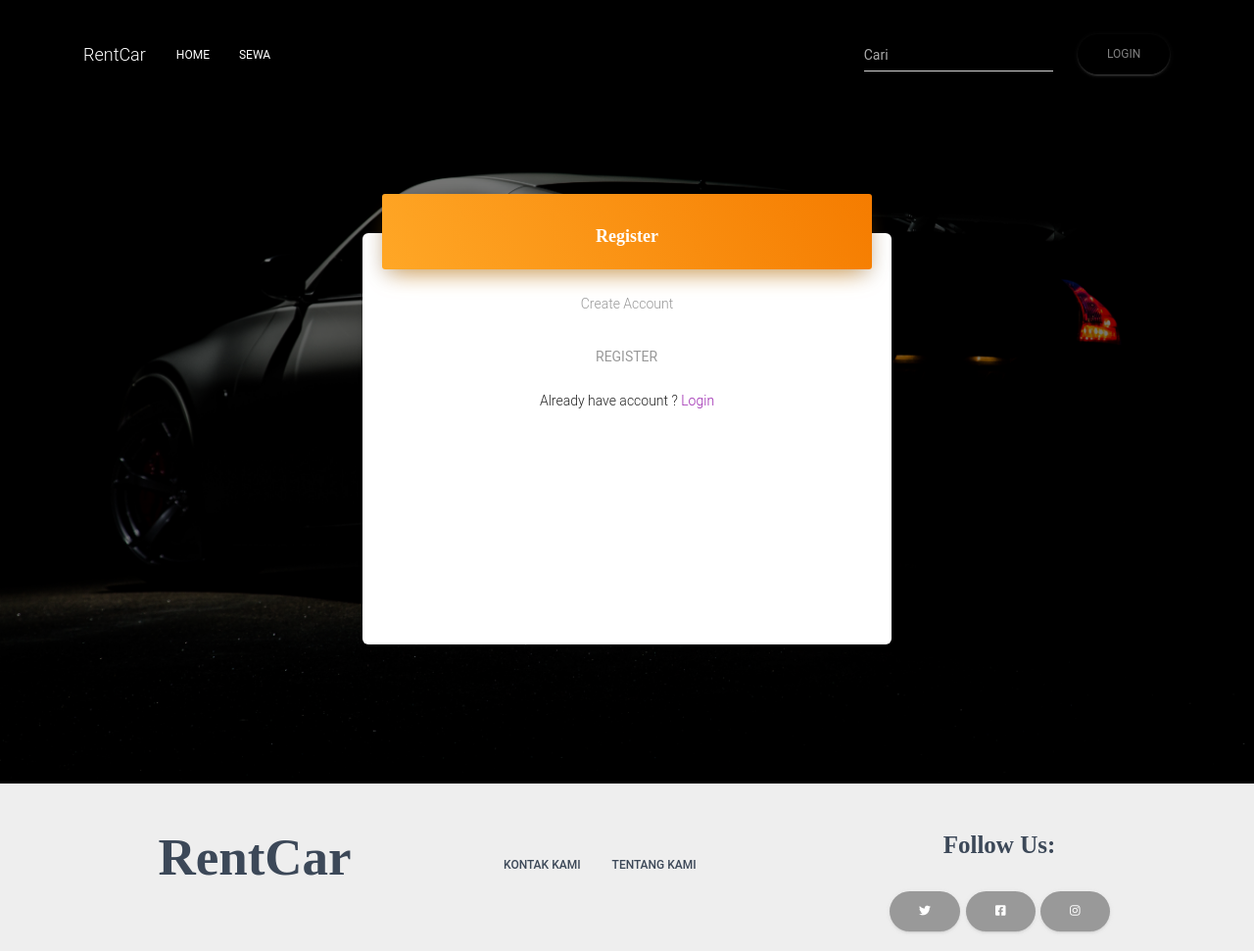
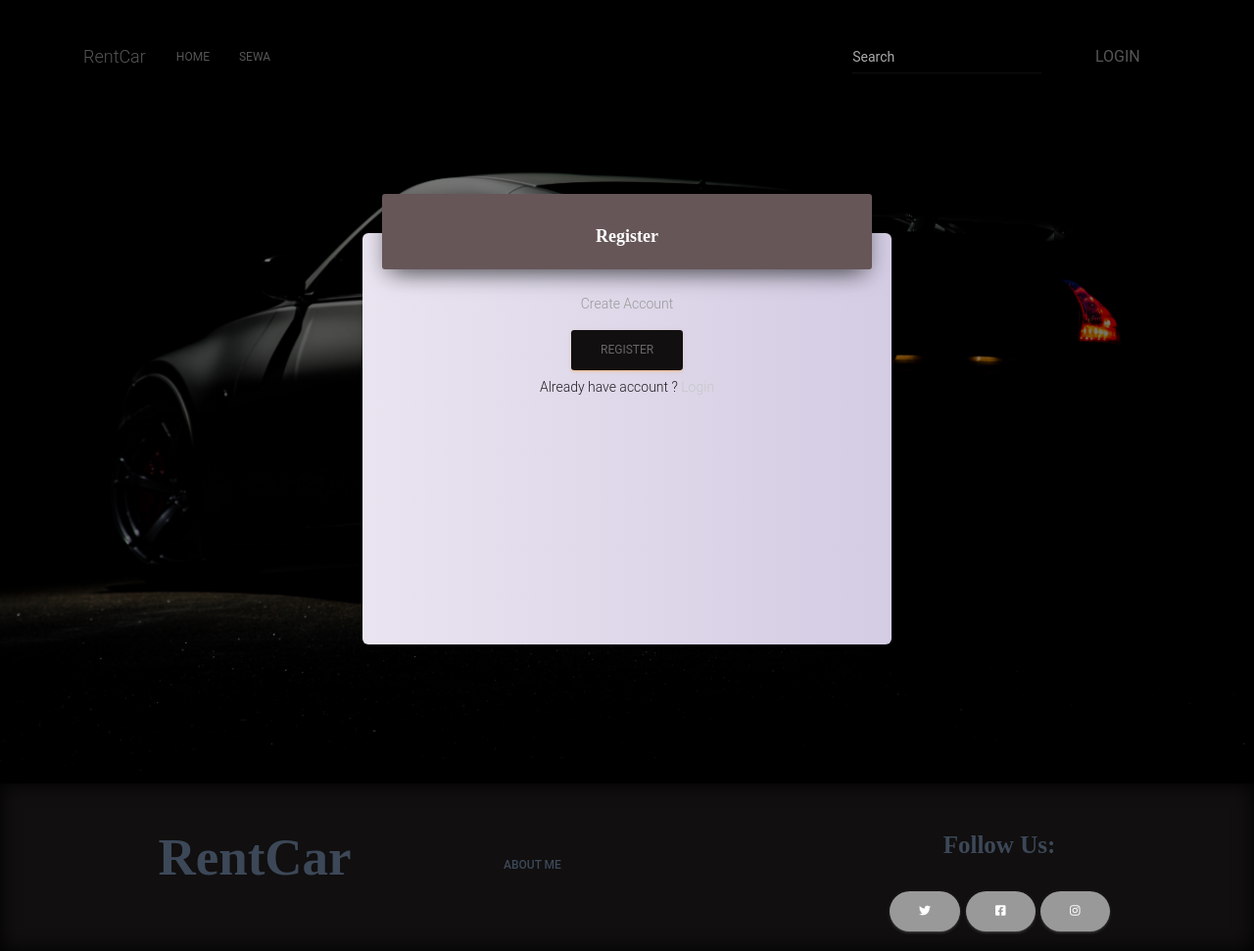
Before and after one commit to aqilfiqran/RentCar, a Django app: template core/templates/auth/registration.html in a window 1280 px wide. Shown: the whole page at 98% size. Run offline with Django 3.2, Linux system fonts and the light colour scheme; the template is opened without the code that fills it, so the values that code supplies are empty; some libraries are stand-ins or nearby versions.

Commit message:
front end update

```diff
--- a/car/templates/car/create.html
+++ b/car/templates/car/create.html
@@ -17,7 +17,7 @@
                 {{forms}}
                 {{forms.errors}}
                 {% endfor %}
-                <button class="btn btn-primary" type="submit">Submit</button>
+                <button class="btn btn-warning" type="submit">Submit</button>
             </form>
         </div>
     </div>
--- a/car/urls.py
+++ b/car/urls.py
@@ -1,6 +1,6 @@
 from django.contrib import admin
 from django.urls import path, include
-from .views import SewaListView, SewaCreateView, CarDeleteView, CarCreateView, CarDetailView, CarListView, index, CarUpdateView
+from .views import About, SewaListView, SewaCreateView, CarDeleteView, CarCreateView, CarDetailView, CarListView, index, CarUpdateView
 
 app_name = 'car'
 urlpatterns = [
@@ -12,5 +12,6 @@ urlpatterns = [
          SewaListView.as_view(), name='sewalist'),
     path('update/<int:pk>', CarUpdateView.as_view(), name='update'),
     path('delete/<int:pk>', CarDeleteView.as_view(), name='delete'),
-    path('detail/<slug:slug>/', CarDetailView.as_view(), name='detail')
+    path('detail/<slug:slug>/', CarDetailView.as_view(), name='detail'),
+    path('about/', About.as_view(), name="about")
 ]
--- a/core/forms.py
+++ b/core/forms.py
@@ -3,7 +3,7 @@ from django import forms
 
 
 class UserForm(forms.ModelForm):
-    password = forms.CharField(widget=forms.PasswordInput)
+    # password = forms.CharField(widget=forms.PasswordInput)
 
     class Meta:
         model = User
@@ -15,7 +15,7 @@ class UserForm(forms.ModelForm):
                     'placeholder': 'Your Email',
                 }
             ),
-            'password': forms.TextInput(
+            'password': forms.PasswordInput(
                 attrs={
                     'class': 'form-control',
                     'placeholder': 'Your Password'
@@ -35,7 +35,7 @@ class UserForm(forms.ModelForm):
             ),
             'stnk': forms.FileInput(
                 attrs={
-                    'class': 'form-control-file'
+                    'class': 'inputFileHidden',
                 }
             ),
         }
--- a/core/templates/auth/login.html
+++ b/core/templates/auth/login.html
@@ -16,7 +16,6 @@
                         <h4 class="card-title">Login</h4>
                     </div>
                     <p class="description text-center pt-4">MyAccount</p>
-                    {% comment %} <?= $this->session->flashdata('pesan'); ?> {% endcomment %}
                     <div class="card-body pt-2">
                         <div class="input-group">
                             <div class="input-group-prepend">
@@ -37,7 +36,7 @@
                         </div>
                     </div>
                     <div class="footer text-center pt-3">
-                        <button type="submit" name="login" class="btn btn-dark btn-link btn-wd btn-lg">Login</button>
+                        <button type="submit" name="login" class="btn btn-warning">Login</button>
                     </div>
                     <div class="create-ac text-center">
                         <p>Didn't have any account? <a href="{% url 'auth:register' %}">Click Here</a></p>
--- a/core/templates/auth/registration.html
+++ b/core/templates/auth/registration.html
@@ -10,7 +10,7 @@
     <div class="row">
         <div class="col-lg-6 col-md-6 ml-auto mr-auto mt-5 pt-5">
             <div class="card card-login">
-                <form class="form" method="POST" action="">
+                <form class="form" method="POST" enctype="multipart/form-data" action="">
                     {% csrf_token %}
                     <div class="card-header card-header-warning text-center">
                         <h4 class="card-title">Register</h4>
@@ -18,20 +18,35 @@
                     <!-- tampilan untuk membuat akun -->
                     <p class="description text-center pt-2">Create Account</p>
                     <div class="card-body">
-                        {% for forms  in form %}
+                        {% for icon,forms  in form %}
+                        {% if forloop.counter is 4 %}
                         <div class="input-group">
                             <div class="input-group-prepend">
                                 <span class="input-group-text">
-                                    <i class="{{icon.forms.label}}"></i>
+                                    <i class="{{icon}}"></i>
+                                </span>
+                            </div>
+                            <div class="form-group form-file-upload form-file-simple">
+                                <input type="text" class="form-control inputFileVisible"
+                                    placeholder="Simple chooser...">
+                                {{forms}}
+                            </div>
+                        </div>
+                        {% else %}
+                        <div class="input-group">
+                            <div class="input-group-prepend">
+                                <span class="input-group-text">
+                                    <i class="{{icon}}"></i>
                                 </span>
                             </div>
                             {{forms}}
                         </div>
+                        {% endif %}
+
                         {% endfor %}
                     </div>
                     <div class="footer text-center">
-                        <button type="submit" name="register"
-                            class="btn btn-dark btn-link btn-wd btn-lg">Register</button>
+                        <button type="submit" name="register" class="btn btn-warning">Register</button>
                     </div>
                     <!-- menghubungkan ke halaman login -->
                     <div class="create-ac text-center pb-2">
--- a/core/urls.py
+++ b/core/urls.py
@@ -1,6 +1,6 @@
 from django.contrib import admin
 from django.urls import path, include
-from .views import EditProfil,UserFormView, LoginView, LogoutView
+from .views import EditProfil, UserFormView, LoginView, LogoutView
 
 app_name = 'core'
 urlpatterns = [
--- a/static/css/style.css
+++ b/static/css/style.css
@@ -1,6 +1,179 @@
-/* .jumbotron {
-    background-image: url("/static/img/mobil.jpg");
-    background-position: center;
+.bg-darks {
+    background-color: rgb(17, 15, 15) !important;
+    box-shadow: 0px 0px 10px black,
+        0px 0px 15px black,
+        0px 0px 20px black inset;
+}
+
+nav .btn {
+    color: #555;
+    box-shadow: none;
+    transition: .7s;
+    font-size: 16px;
+}
+
+nav .btn:hover {
+    color: white;
+    box-shadow: 0 2px 2px 0 rgba(36, 34, 34, 0.3),
+        0 3px 1px -2px rgba(36, 34, 34, 0.5),
+        0 1px 5px 0 rgba(36, 34, 34, 0.7) inset;
+}
+
+.form-control,
+.is-focused .form-control {
+    background-image: linear-gradient(to top, rgb(66, 63, 63) 2px, rgba(156, 39, 176, 0) 2px),
+        linear-gradient(to top, rgb(17, 15, 15) 1px, rgba(210, 210, 210, 0) 1px);
+}
+
+.nav-link:hover,
+.navbar-brand:hover {
+    color: white !important;
+}
+
+.nav-link,
+.navbar-brand {
+    transition: .7s;
+}
+
+.navbar.navbar-transparent {
+    color: #555;
+}
+
+.dropdown-menu {
+    background-color: rgb(17, 16, 16);
+}
+
+.dropdown-menu .dropdown-item:hover,
+.dropdown-menu .dropdown-item:focus,
+.dropdown-menu a:hover,
+.dropdown-menu a:focus,
+.dropdown-menu a:active {
+    background-color: rgb(61, 55, 55);
+    box-shadow: none;
+}
+
+.dropdown-menu .dropdown-item,
+.dropdown-menu li>a {
+    transition: .5s;
+    color: white;
+}
+
+.dropdown-divider {
+    height: 0;
+    margin: 0.5rem 0;
+    overflow: hidden;
+    border-top: 1px solid #e9ecef;
+    border-top-width: 1px;
+    border-top-style: solid;
+    border-top-color: #555;
+}
+
+.card {
+    background: #D3CCE3;
+    /* fallback for old browsers */
+    background: -webkit-linear-gradient(to right, #E9E4F0, #D3CCE3);
+    /* Chrome 10-25, Safari 5.1-6 */
+    background: linear-gradient(to right, #E9E4F0, #D3CCE3);
+    /* W3C, IE 10+/ Edge, Firefox 16+, Chrome 26+, Opera 12+, Safari 7+ */
+}
+
+.card .card-header-warning,
+.card.bg-warning,
+.card.card-rotate.bg-warning .front,
+.card.card-rotate.bg-warning .back {
+    background: rgb(102, 86, 88);
+    box-shadow: 0 5px 20px 0px rgba(0, 0, 0, 0.2),
+        0 13px 24px -11px rgba(0, 0, 0, 0.6);
+}
+
+.btn.btn-warning {
+    border: none;
+    color: rgb(104, 102, 102);
+    background-color: rgb(17, 15, 15) !important;
+    transition: .7s;
+}
+
+.btn.btn-warning:focus,
+.btn.btn-warning.focus,
+.btn.btn-warning:hover {
+    color: rgb(17, 15, 15);
+    background-color: rgb(104, 102, 102);
+}
+
+.btn-warning:before {
+    content: '';
+    box-sizing: border-box;
+    position: absolute;
+    top: 0;
+    left: 0;
+    width: 50%;
+    height: 100%;
+    z-index: -1;
+    background: rgb(104, 102, 102);
+    transform: scaleX(0);
+    transition: .5s;
+    transform-origin: left;
+    border-radius: 3px 0px 0px 3px;
+}
+
+.btn-warning:hover:before {
+    transform: scaleX(1);
+    transform-origin: right;
+}
+
+.btn-warning:after {
+    content: '';
+    border-radius: 0px 3px 3px 0px;
+    box-sizing: border-box;
+    position: absolute;
+    top: 0;
+    right: 0;
+    width: 50%;
+    height: 100%;
+    z-index: -1;
+    background: rgb(104, 102, 102);
+    transform: scaleX(0);
+    transition: .5s;
+    transform-origin: right;
+}
+
+.btn-warning:hover:after {
+    transform: scaleX(1);
+    transform-origin: left;
+}
+
+a {
+    color: rgb(199, 199, 199);
+}
+
+a:hover {
+    color: rgb(98, 98, 98);
+}
+
+.page-link {
+    background-color: rgb(17, 15, 15);
+    transition: .5s;
+    color: rgb(98, 98, 98);
+}
+
+.page-link:hover {
+    background-color: rgb(98, 98, 98);
+    color: rgb(17, 15, 15);
+}
+
+.header-filter {
     background-size: cover;
-    height: 100vh;
-} */
+}
+
+#mybody {
+    position: relative;
+}
+
+footer {
+    box-sizing: border-box;
+    position: relative;
+    background-color: rgb(17, 15, 15) !important;
+    box-shadow: 0px 0px 10px black,
+        0px 0px 15px black,
+        0px 0px 20px black inset;
+}
--- a/static/js/parallax.js
+++ b/static/js/parallax.js
@@ -1 +1,6 @@
-const parallax = document.querySelector('.jumbotron')
+const parallax = document.querySelector('#mybody')
+
+window.addEventListener('scroll', () => {
+    let scroll = window.pageYOffset
+    // parallax.style.bacgroundPositionY = scroll * 5 + 'px'
+})
--- a/templates/base.html
+++ b/templates/base.html
@@ -7,7 +7,6 @@
     <meta name="viewport" content="width=device-width, initial-scale=1.0">
     <meta http-equiv="X-UA-Compatible" content="ie=edge">
     {% include 'snippet/style.html' %}
-    <link rel="stylesheet" href="{% static 'css/style.css' %}">
     <title>
         {% block title %}
         {% endblock title %}
@@ -19,8 +18,8 @@
     {% include 'snippet/navbar.html' %}
 
     <!-- textarea -->
-    <div class="page-header header-filter" data-parallax="false"
-        style="background-image: url('{% static 'img/mobil.jpg' %}')">
+    <div class="page-header header-filter" data-parallax='true'
+        style="background-image: url('{% static 'img/mobil.jpg' %}');background-size: cover;">
         {% block header %}
         {% endblock header %}
     </div>
@@ -31,7 +30,6 @@
         {% endblock content %}
     </div>
 
-    {% comment %} footer {% endcomment %}
     <footer class="footer">
         <div class="container">
             <div class="row">
@@ -40,14 +38,9 @@
                 </div>
                 <div class="col-md-4 pt-5 pl-5">
                     <ul class="nav">
-                        <li class="nav-item ">
-                            <a href="" class="nav-link">
-                                Kontak Kami
-                            </a>
-                        </li>
                         <li class="nav-item">
-                            <a href="" class="nav-link">
-                                Tentang Kami
+                            <a href="{% url 'car:about' %}" class="nav-link">
+                                About Me
                             </a>
                         </li>
                     </ul>
@@ -72,7 +65,6 @@
             </div>
         </div>
     </footer>
-    {% comment %} end of footer {% endcomment %}
 
     {% include 'snippet/script.html' %}
 </body>
--- a/templates/snippet/navbar.html
+++ b/templates/snippet/navbar.html
@@ -1,5 +1,5 @@
 {% load static %}
-<nav class="navbar navbar-transparent bg-dark navbar-color-on-scroll fixed-top navbar-expand-lg" color-on-scroll="550">
+<nav class="navbar navbar-transparent bg-darks navbar-color-on-scroll fixed-top navbar-expand-lg" color-on-scroll="550">
     <div class="container">
         <div class="navbar-translate">
             <a class="navbar-brand" href="{% url 'car:index' %}">RentCar</a>
@@ -23,7 +23,7 @@
             </ul>
             <form class="form-inline ml-auto nav-item navbar-nav" action="" method="post">
                 <div class="form-group no-border pr-4">
-                    <input type="text" class="form-control place" name="keyword" placeholder="Cari"
+                    <input type="text" class="form-control place" name="keyword" placeholder="Search"
                         style="color: grey;">
                 </div>
             </form>
@@ -38,6 +38,12 @@
                 {% endif %}
                 <div class="dropdown-menu">
                     <label class="dropdown-item">{{user.name}}</label>
+                    {% if user.is_staff %}
+                    <a class="dropdown-item" href="/admin/">
+                        <i class="fas fa-user-edit fa-sm fa-fw mr-2 text-gray-400"></i>
+                        Go To Dashboard
+                    </a>
+                    {% endif %}
                     <div class="dropdown-divider"></div>
                     <a class="dropdown-item" href="{% url 'auth:profiledit' user.id%}">
                         <i class="fas fa-user-edit fa-sm fa-fw mr-2 text-gray-400"></i>
@@ -58,7 +64,7 @@
                 </div>
                 {% else %}
                 <a href="{% url 'auth:login' %}">
-                    <button class="btn bg-transparent btn-round" style="border:thick; color: grey;">Login</button>
+                    <button class="btn bg-transparent btn-round">Login</button>
                 </a>
                 {% endif %}
             </div>
--- a/templates/snippet/script.html
+++ b/templates/snippet/script.html
@@ -1,4 +1,5 @@
 {% load static %}
+<script src="{% static 'js/parallax.js' %}"></script>
 <script src="{% static 'vendor/js/core/jquery.min.js' %}"></script>
 <script src="{% static 'vendor/js/core/popper.min.js' %}"></script>
 <script src="{% static 'vendor/js/core/bootstrap-material-design.min.js' %}"></script>
--- a/templates/snippet/style.html
+++ b/templates/snippet/style.html
@@ -4,3 +4,4 @@
     integrity="sha384-50oBUHEmvpQ+1lW4y57PTFmhCaXp0ML5d60M1M7uH2+nqUivzIebhndOJK28anvf" crossorigin="anonymous">
 <link rel="stylesheet" href="{% static 'vendor/css/material-kit.css' %}">
 <link rel="stylesheet" href="{% static 'vendor/css/style.css' %}">
+<link rel="stylesheet" href="{% static 'css/style.css' %}">
```
Also changed, not shown: car/templates/car/about.html (added, +7 -0 lines), car/templates/car/car_list.html (+5 -5 lines), car/views.py (+12 -1 lines), core/views.py (+9 -8 lines), rentcar.sqlite3.
